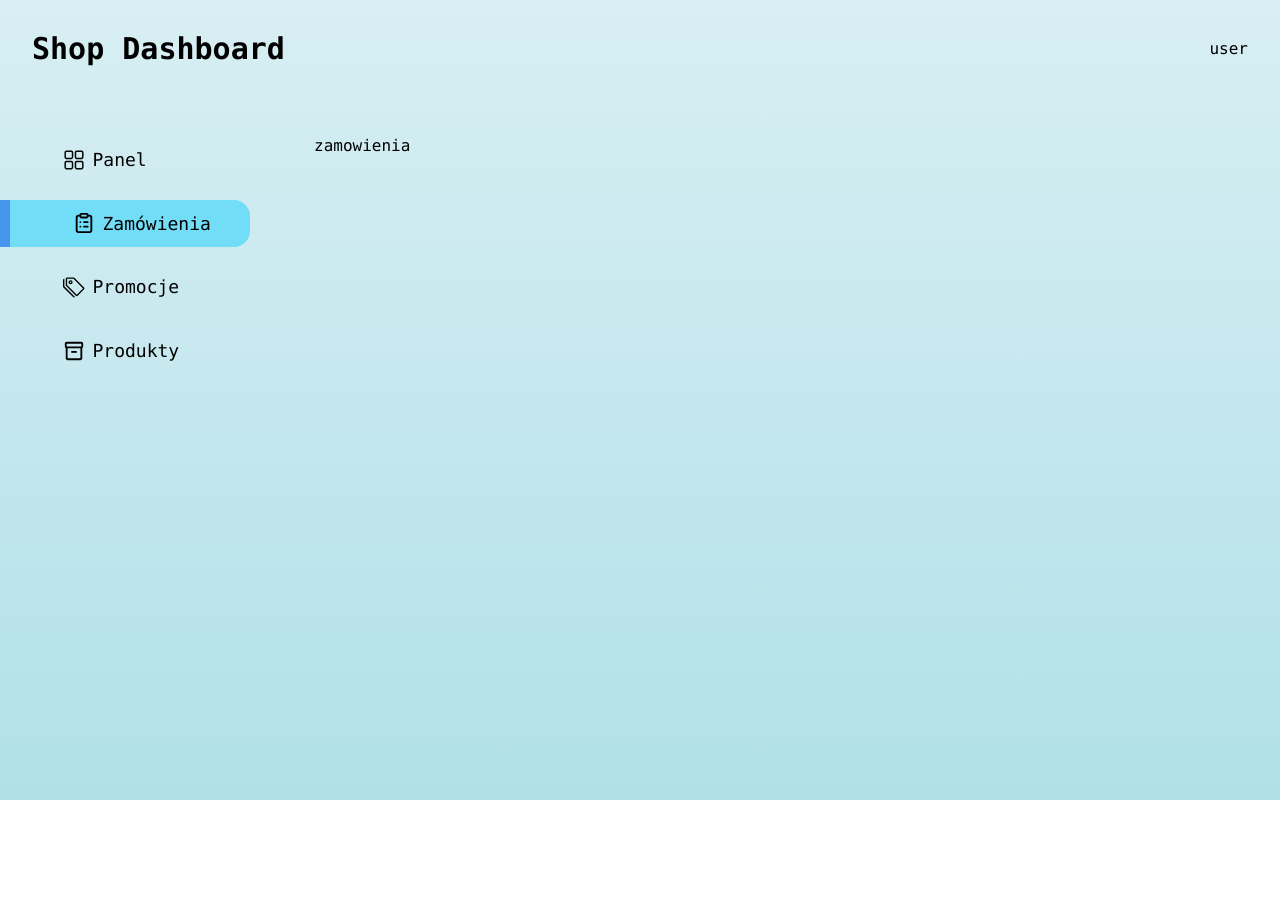
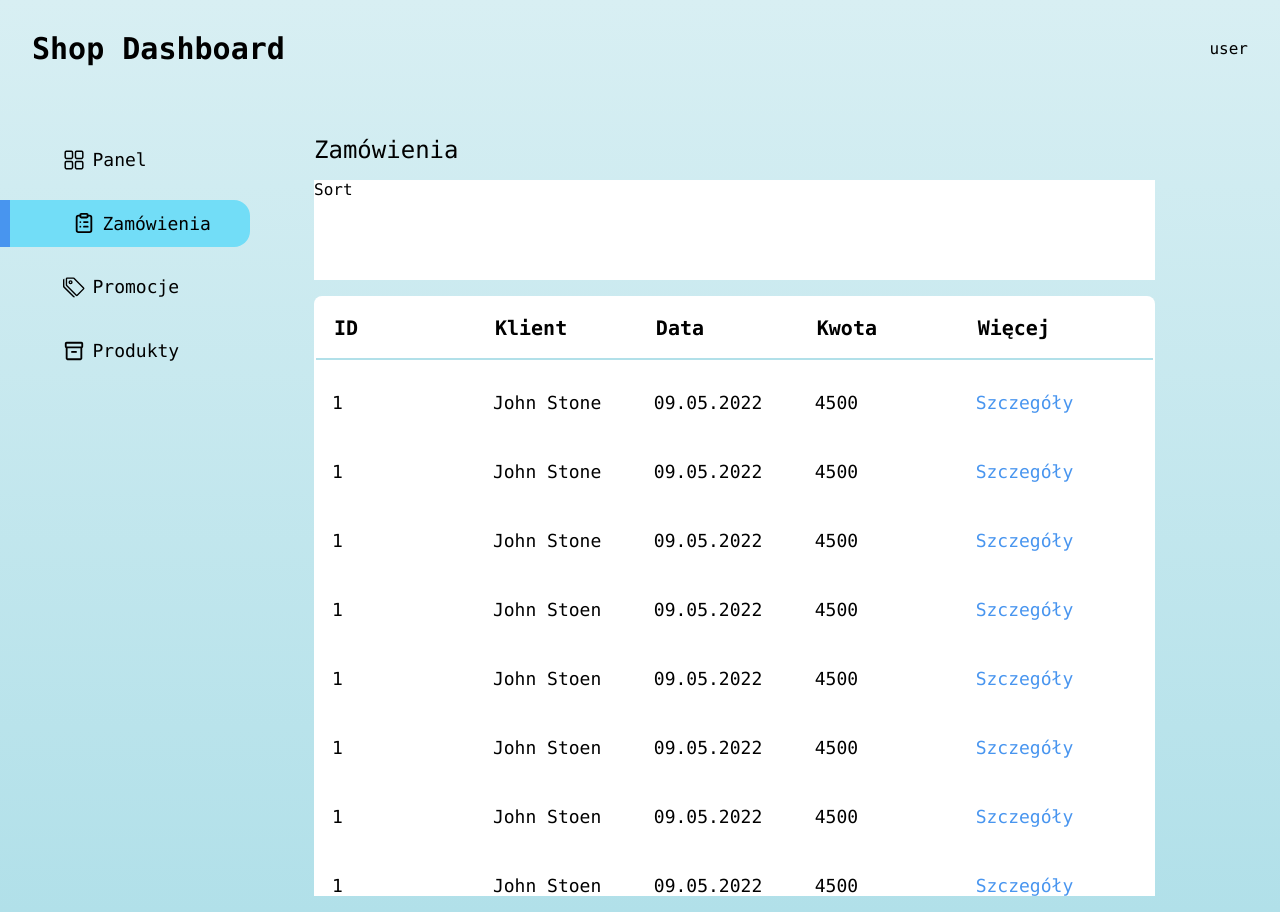
Before and after one commit to tomaszsliwakowski/Dashboard_e_shop, a Next.js app: page /dashboard/orders in a window 1280 px wide. Before the commit the page ends 800 px from the top, so only its background shows below. Built offline with nearby package versions, Linux system fonts and the light colour scheme.

Commit message:
Changes to be committed: 	modified:   src/app/dashboard/_widget.tsx 	modified:   src/app/dashboard/dashboard.module.css 	modified:   src/app/dashboard/orders/page.tsx

```diff
--- a/src/app/dashboard/_widget.tsx
+++ b/src/app/dashboard/_widget.tsx
@@ -30,7 +30,7 @@ export default function Widget() {
             </span>
           </div>
           <div className={styles.widget__reasult}>
-            <span>1000$</span>
+            <span>1000zł</span>
           </div>
         </div>
         <div className={styles.widget__bottom}>
--- a/src/app/dashboard/dashboard.module.css
+++ b/src/app/dashboard/dashboard.module.css
@@ -7,6 +7,7 @@
   font-family: source-code-pro, Menlo, Monaco, Consolas, "Courier New",
     monospace;
   overflow: hidden;
+  min-height: 100vh;
 }
 .header {
   display: flex;
@@ -33,7 +34,6 @@
   width: 100%;
   max-width: 250px;
   min-width: 200px;
-  min-height: calc(100vh - 7.5rem);
   padding-top: 1rem;
 }
 .nav__list {
@@ -151,15 +151,20 @@
   font-weight: 500;
   margin-bottom: 1rem;
 }
+.Orders h2 {
+  font-weight: 500;
+  margin-bottom: 1rem;
+}
 .table {
-  min-width: 65%;
-  max-width: 800px;
+  min-width: 70%;
+  max-width: 900px;
   width: 100%;
   background-color: white;
   padding: 1rem 0;
   border-radius: 0.5rem;
   border: none;
 }
+
 .table thead {
   display: flex;
   width: 100%;
@@ -192,6 +197,39 @@
   color: #4895ef;
   cursor: pointer;
 }
+.Tableslider {
+  overflow: auto;
+}
+
+.OrdersTable {
+  min-width: 100%;
+  max-width: 100%;
+}
+
+.OrdersSlider {
+  max-width: 90%;
+  overflow: auto;
+  max-height: 600px;
+}
+.OrdersSlider::-webkit-scrollbar {
+  width: 6px;
+  height: 6px;
+}
+
+.OrdersSlider::-webkit-scrollbar-track {
+  box-shadow: inset 0 0 5px grey;
+  border-radius: 10px;
+}
+.OrdersSlider::-webkit-scrollbar-thumb {
+  background: #4895ef;
+  border-radius: 10px;
+}
+.SortOrders {
+  min-height: 100px;
+  width: 90%;
+  background-color: white;
+  margin-bottom: 1rem;
+}
 @media screen and (max-width: 1200px) {
   .panel {
     display: flex;
@@ -205,8 +243,14 @@
     width: 100%;
     max-width: 100%;
   }
+  .Orders {
+    margin-left: 2rem;
+  }
   .dashboard {
     padding: 0.5rem 2rem 0.5rem 0rem;
+  }
+  .SortOrders {
+    margin-left: 2rem;
   }
 }
 @media screen and (max-width: 1000px) {
@@ -249,6 +293,12 @@
     max-width: 90%;
     margin-bottom: 2rem;
   }
+  .Orders {
+    margin-left: 1rem;
+  }
+  .SortOrders {
+    margin-left: 1rem;
+  }
 }
 @media screen and (max-width: 400px) {
   .widget {
--- a/src/app/dashboard/orders/page.tsx
+++ b/src/app/dashboard/orders/page.tsx
@@ -1,9 +1,65 @@
 import styles from "../dashboard.module.css";
+
+const tb = [
+  { id: 1, user: "John Stone", data: "09.05.2022", cash: 4500 },
+  { id: 1, user: "John Stone", data: "09.05.2022", cash: 4500 },
+  { id: 1, user: "John Stone", data: "09.05.2022", cash: 4500 },
+  { id: 1, user: "John Stoen", data: "09.05.2022", cash: 4500 },
+  { id: 1, user: "John Stoen", data: "09.05.2022", cash: 4500 },
+  { id: 1, user: "John Stoen", data: "09.05.2022", cash: 4500 },
+  { id: 1, user: "John Stoen", data: "09.05.2022", cash: 4500 },
+  { id: 1, user: "John Stoen", data: "09.05.2022", cash: 4500 },
+  { id: 1, user: "John Stoen", data: "09.05.2022", cash: 4500 },
+  { id: 1, user: "John Stoen", data: "09.05.2022", cash: 4500 },
+  { id: 1, user: "John Stoen", data: "09.05.2022", cash: 4500 },
+  { id: 1, user: "John Stoen", data: "09.05.2022", cash: 4500 },
+  { id: 1, user: "John Stoen", data: "09.05.2022", cash: 4500 },
+  { id: 1, user: "John Stoen", data: "09.05.2022", cash: 4500 },
+  { id: 1, user: "John Stoen", data: "09.05.2022", cash: 4500 },
+  { id: 1, user: "John Stoen", data: "09.05.2022", cash: 4500 },
+  { id: 1, user: "John Stoen", data: "09.05.2022", cash: 4500 },
+  { id: 1, user: "John Stoen", data: "09.05.2022", cash: 4500 },
+];
 
 export default function Orders() {
   return (
     <div className={styles.dashboard}>
-      <div>zamowienia</div>
+      <div className={styles.Orders}>
+        <h2>Zamówienia</h2>
+        <div className={styles.SortOrders}>Sort</div>
+        <div className={`${styles.Tableslider} ${styles.OrdersSlider}`}>
+          <table className={`${styles.table} ${styles.OrdersTable}`}>
+            <thead>
+              <tr>
+                <th>ID</th>
+              </tr>
+              <tr>
+                <th>Klient</th>
+              </tr>
+              <tr>
+                <th>Data</th>
+              </tr>
+              <tr>
+                <th>Kwota</th>
+              </tr>
+              <tr>
+                <th>Więcej</th>
+              </tr>
+            </thead>
+            <tbody>
+              {tb.map((item, id) => (
+                <tr className={styles.row}>
+                  <td>{item.id}</td>
+                  <td>{item.user}</td>
+                  <td>{item.data}</td>
+                  <td>{item.cash}</td>
+                  <td className={styles.GoToMore}>Szczegóły</td>
+                </tr>
+              ))}
+            </tbody>
+          </table>
+        </div>
+      </div>
     </div>
   );
 }
```
